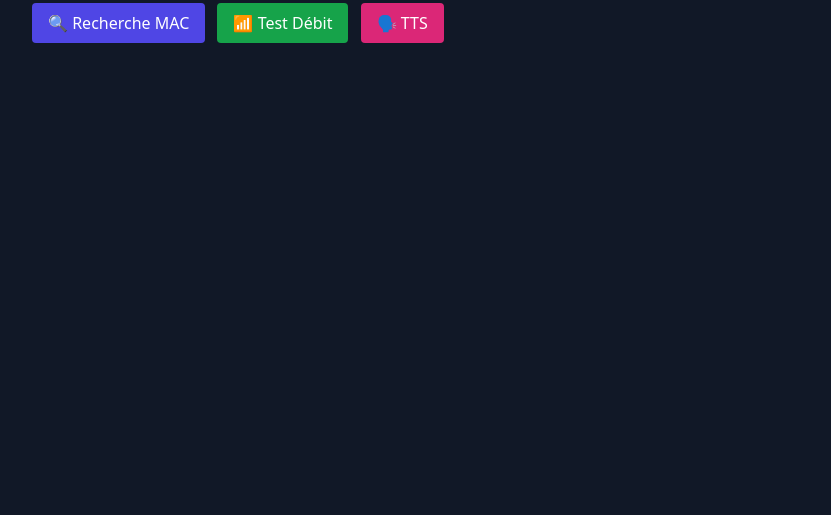
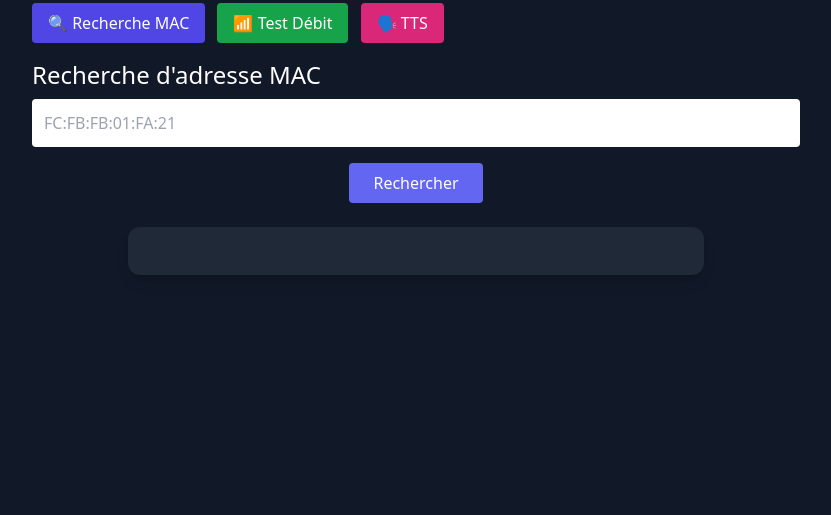
Before and after one commit to milousebw/mikrotik-tools, a Python web app: template templates/index.html in a window 1280 px wide. Shown: the part 237-752 px from the top of the page, without its empty margins (224-1055 px from the left). Run offline with Jinja, Linux system fonts and the light colour scheme; the template is opened without the code that fills it, so the values that code supplies are empty; some libraries are stand-ins or nearby versions.

Commit message:
Update index.html

```diff
--- a/templates/index.html
+++ b/templates/index.html
@@ -16,6 +16,34 @@
       <button onclick="showTab('mac')" class="px-4 py-2 bg-indigo-600 rounded">🔍 Recherche MAC</button>
       <button onclick="showTab('speed')" class="px-4 py-2 bg-green-600 rounded">📶 Test Débit</button>
       <button onclick="showTab('tts')" class="px-4 py-2 bg-pink-600 rounded">🗣️ TTS</button>
+    </div>
+
+    <!-- MAC VENDOR -->
+    <div id="mac" class="tab hidden">
+      <h2 class="text-2xl mb-2">Recherche d'adresse MAC</h2>
+      <input id="macAddress" type="text" placeholder="FC:FB:FB:01:FA:21"
+        class="w-full text-black p-3 rounded mb-4" />
+      <div class="flex justify-center">
+        <button onclick="lookupMac()" class="bg-indigo-500 px-6 py-2 rounded">Rechercher</button>
+      </div>
+      <div id="macResult" class="mt-6 flex flex-col items-center bg-gray-800 rounded-xl p-6 shadow-lg w-full max-w-xl mx-auto">
+        <a id="macLink" href="#" target="_blank" class="text-2xl font-bold mb-4 hidden hover:underline"></a>
+        <img id="macLogo" src="" alt="Logo" class="h-48 w-auto hidden rounded bg-white p-1 border border-gray-300 shadow" />
+        <img id="noMacFound" src="/static/sad_it.png" alt="Sad IT" class="hidden w-64 h-auto mt-6 rounded-xl shadow-xl" />
+      </div>
+    </div>
+
+    <!-- SPEED TEST -->
+    <div id="speed" class="tab hidden">
+      <h2 class="text-2xl mb-2">Test de débit MikroTik</h2>
+      <input id="targetIp" type="text" placeholder="IP publique"
+        class="w-full text-black p-2 rounded mb-2" />
+      <input id="targetUser" type="text" placeholder="Utilisateur"
+        class="w-full text-black p-2 rounded mb-2" />
+      <input id="targetPass" type="password" placeholder="Mot de passe"
+        class="w-full text-black p-2 rounded mb-2" />
+      <button onclick="runSpeedTest()" class="bg-green-600 px-4 py-2 rounded">Lancer</button>
+      <pre id="speedResult" class="mt-4 whitespace-pre-wrap text-sm"></pre>
     </div>
 
     <!-- TTS -->
@@ -46,6 +74,63 @@
     }
     showTab('mac');
 
+    async function lookupMac() {
+      const mac = document.getElementById("macAddress").value;
+      const logo = document.getElementById("macLogo");
+      const link = document.getElementById("macLink");
+      const sadImg = document.getElementById("noMacFound");
+
+      link.textContent = "Recherche ...";
+      link.href = "#";
+      link.classList.remove("text-red-500", "hidden");
+      logo.classList.add("hidden");
+      sadImg.classList.add("hidden");
+
+      try {
+        const res = await fetch('/mac?address=' + encodeURIComponent(mac));
+        const data = await res.json();
+
+        if (res.ok && data.vendor && data.vendor !== "Inconnu") {
+          const vendor = data.vendor;
+          link.textContent = vendor;
+          link.href = `https://www.google.com/search?q=${encodeURIComponent(vendor)}`;
+          link.classList.remove("hidden");
+
+          logo.onload = () => {
+            logo.classList.remove("hidden");
+            sadImg.classList.add("hidden");
+          };
+          logo.onerror = () => {
+            logo.classList.add("hidden");
+            sadImg.classList.remove("hidden");
+          };
+          logo.src = `/logo?vendor=${encodeURIComponent(vendor.split(" ")[0])}`;
+        } else {
+          link.textContent = "❌ Pas de correspondance d'adresse MAC";
+          link.classList.add("text-red-500");
+          sadImg.classList.remove("hidden");
+        }
+      } catch (e) {
+        link.textContent = "❌ Erreur réseau.";
+        link.classList.add("text-red-500");
+        sadImg.classList.remove("hidden");
+      }
+    }
+
+    async function runSpeedTest() {
+      const ip = document.getElementById("targetIp").value;
+      const user = document.getElementById("targetUser").value;
+      const pass = document.getElementById("targetPass").value;
+      const result = document.getElementById("speedResult");
+      result.textContent = "Test en cours...";
+      try {
+        const res = await fetch(`/speedtest?ip=${ip}&user=${user}&pass=${pass}`);
+        result.textContent = await res.text();
+      } catch (e) {
+        result.textContent = "Erreur réseau.";
+      }
+    }
+
     async function runTTS() {
       const text = document.getElementById("ttsText").value.trim();
       const voice_id = document.getElementById("ttsLang").value;
@@ -67,7 +152,6 @@
 
       const data = await res.json();
       if (data.audio) {
-        // Affichage de l'audio
         source.src = data.audio;
         audio.classList.remove("hidden");
         audio.load();
@@ -75,7 +159,6 @@
         link.href = data.audio;
         link.classList.remove("hidden");
 
-        // Télécharger le fichier WAV 8kHz
         const formData = new FormData();
         const audioBlob = await fetch(data.audio).then(r => r.blob());
         formData.append('audio', audioBlob, 'audio.mp3');
```
